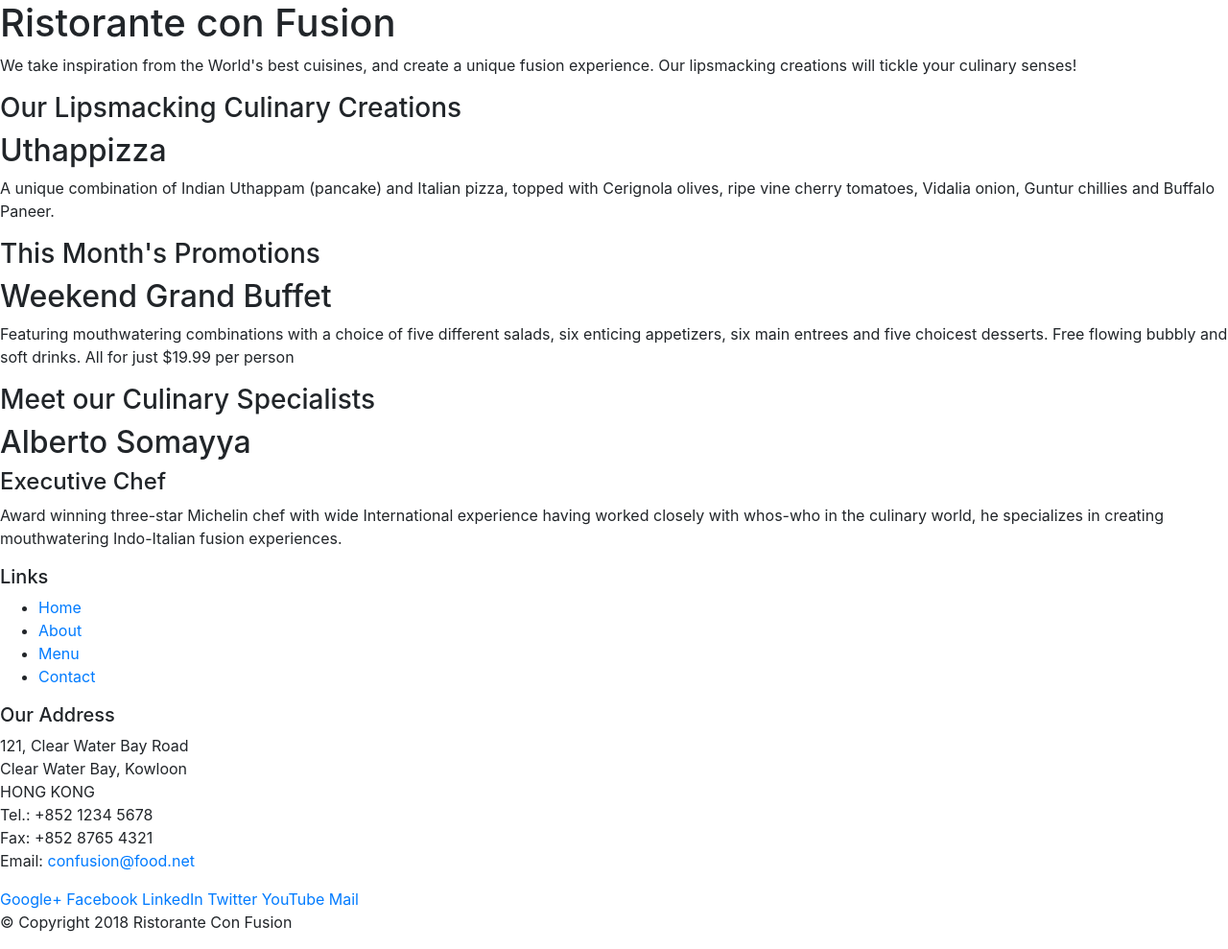
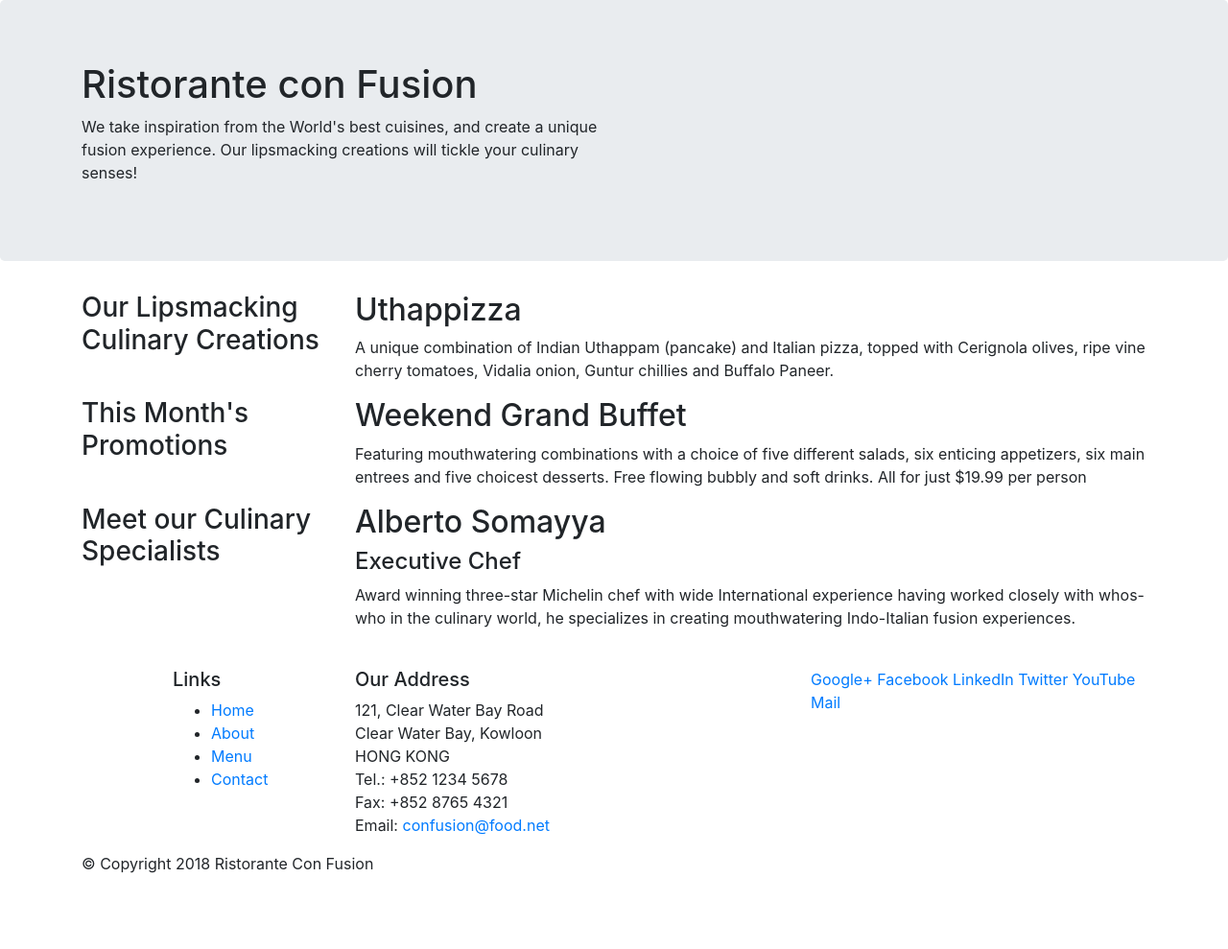
Before and after one commit to SaiHarshaKanamarla/Bootstrap_basics, a website: page index.html in a window 1280 px wide. Shown: the whole page at 96% size. After the commit the page ends 928 px from the top, so only its background shows below. Drawn offline with nearby package versions, Linux system fonts and the light colour scheme.

Commit message:
Improved the webpage by integrating the bootstrap classes

```diff
--- a/index.html
+++ b/index.html
@@ -13,57 +13,57 @@
 
 <body>
 
-    <header>
-        <div>
-            <div>
-                <div>
+    <header class="jumbotron">
+        <div class="container">
+            <div class="row">
+                <div class="col-12 col-sm-6"> <!-- 12 columns  for xtra small and 6 for small to xlarge devices-->
                     <h1>Ristorante con Fusion</h1>
                     <p>We take inspiration from the World's best cuisines, and create a unique fusion experience. Our lipsmacking creations will tickle your culinary senses!</p>
                 </div>
-                <div>
+                <div class="col-12 col-sm">
                 </div>
             </div>
         </div>
     </header>
 
-    <div>
-        <div>
-            <div>
+    <div class="container">
+        <div class="row">
+            <div class="col-12 col-sm-4 col-md-3"> <!-- the order is xs, sm, md,lg,xl-->
                 <h3>Our Lipsmacking Culinary Creations</h3>
             </div>
-            <div>
+            <div class="col col-sm col-md">
                 <h2>Uthappizza</h2>
                 <p>A unique combination of Indian Uthappam (pancake) and Italian pizza, topped with Cerignola olives, ripe vine cherry tomatoes, Vidalia onion, Guntur chillies and Buffalo Paneer.</p>
             </div>
         </div>
 
 
-        <div>
-            <div>
+        <div class="row">
+            <div class="col-12 col-sm-4 col-md-3">
                 <h3>This Month's Promotions</h3>
             </div>
-            <div>
+            <div class="col col-sm col-md">
                 <h2>Weekend Grand Buffet</h2>
                 <p>Featuring mouthwatering combinations with a choice of five different salads, six enticing appetizers, six main entrees and five choicest desserts. Free flowing bubbly and soft drinks. All for just $19.99 per person </p>
             </div>
         </div>
 
-        <div>
-            <div>
+        <div class="row">
+            <div class="col-12 col-sm-4 col-md-3">
                 <h3>Meet our Culinary Specialists</h3>
             </div>
-            <div>
+            <div class="col-12 col-sm col-md">
                 <h2>Alberto Somayya</h2>
                 <h4>Executive Chef</h4>
                 <p>Award winning three-star Michelin chef with wide International experience having worked closely with whos-who in the culinary world, he specializes in creating mouthwatering Indo-Italian fusion experiences. </p>
             </div>
         </div>
     </div>
-
+</br>
     <footer>
-        <div>
-            <div>
-                <div>
+        <div class="container">
+            <div class="row">
+                <div class="col-4 offset-1 col-sm-2">
                     <h5>Links</h5>
                     <ul>
                         <li><a href="#">Home</a></li>
@@ -72,7 +72,7 @@
                         <li><a href="#">Contact</a></li>
                     </ul>
                 </div>
-                <div>
+                <div class="col-7 col-sm-5">
                     <h5>Our Address</h5>
                     <address>
 		              121, Clear Water Bay Road<br>
@@ -83,7 +83,7 @@
 		              Email: <a href="mailto:confusion@food.net">confusion@food.net</a>
 		           </address>
                 </div>
-                <div>
+                <div class="col-12 col-sm-4"> <!-- This indicates that the col-12 here will ensure the content below takes a new row in xs devices and 4 columns for small to xl devices-->
                     <div>
                         <a href="http://google.com/+">Google+</a>
                         <a href="http://www.facebook.com/profile.php?id=">Facebook</a>
@@ -94,8 +94,8 @@
                     </div>
                 </div>
            </div>
-           <div>
-                <div>
+           <div class="row">
+                <div class="col-auto">
                     <p>© Copyright 2018 Ristorante Con Fusion</p>
                 </div>
            </div>
```
